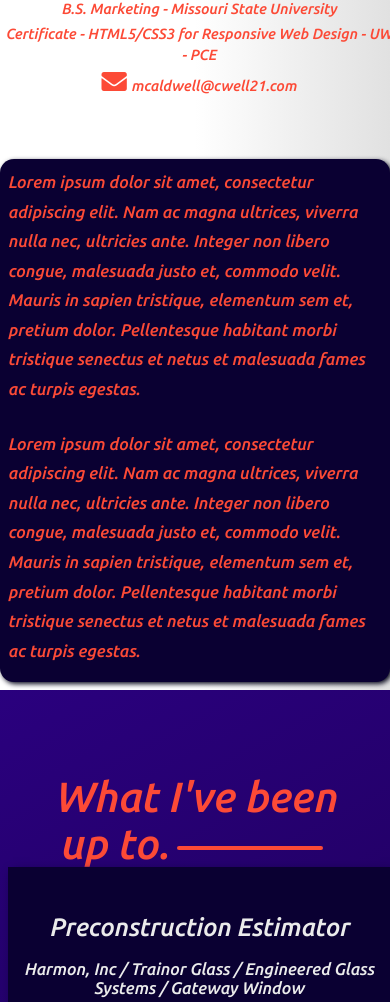
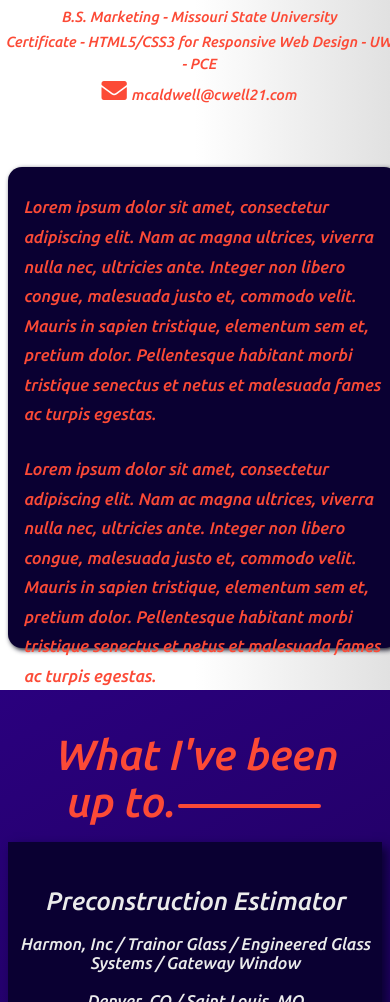
Before and after one commit to Cwell21/cwell_resume, a React (Create React App) app: page / in a window 390 px wide. Shown: the part 998-2000 px from the top of the page. Built offline with nearby package versions, Linux system fonts and the light colour scheme.

Commit message:
Progress on ipad design

```diff
--- a/src/Components/About/About.css
+++ b/src/Components/About/About.css
@@ -30,7 +30,7 @@
   align-items: center;
   height: 60vh;
   justify-content: center;
-  margin: 15vh 0 0;
+  margin: 10vh 0 0;
   position: relative;
   width: 75%;
 }
@@ -122,28 +122,24 @@
   margin-right: .5vh;
 }
 
-/* .about_header:before {
-  border-bottom: 2px solid rgb(252,74,54);
-  content: '';
-  display: inline-block;
-  margin: auto;
-  width: 30%;
-} */
-
 .about_stats:before {
-  border-bottom: 4px solid rgb(252,74,54);
+  border-bottom: .5vh solid rgb(252,74,54);
   border-radius: 5px;
   content: '';
   display: inline-block;
-  margin: 0 auto 1vh;
-  width: 30%;
+  margin: 1vh auto;
+  width: 20%;
 }
 
 
 @media only screen and (max-width: 1024px) {
 
+  #about {
+    padding-bottom: 5vh;
+  }
+
   .about_section {
-
+    height: 80vh;
     margin-top: 5vh;
     padding: 0 2vw;
     width: 100%;
@@ -154,9 +150,10 @@
   }
 
   #about_description {
-    height: auto;
+    height: 100%;
     left:0;
-    padding: 0 2vw 0;
+    margin: 0 2vw;
+    padding: 2vh 4vw;
     width: 100vw;
   }
 
--- a/src/Components/Experience/Experience.css
+++ b/src/Components/Experience/Experience.css
@@ -24,11 +24,11 @@
 }
 
 .experience_header:after {
-  border-bottom: 4px solid rgb(252,74,54);
+  border-bottom: .5vh solid rgb(252,74,54);
   border-radius: 5px;
   content: '';
   display: inline-block;
-  margin: 0 2vw 1vh;
+  margin: 1vh 1vw;
   width: 50%;
 }
 
@@ -40,7 +40,14 @@
 /* MEDIA QUERIES */
 
 @media only screen and (max-width:1024px) {
+  #experience{
 
+    padding: 5vh 1vw 0;
+  }
+
+  .experience_section {
+    align-items: space-around;
+  }
 
 
 }
--- a/src/Components/Experience/Job/Job.css
+++ b/src/Components/Experience/Job/Job.css
@@ -79,16 +79,12 @@
   }
 
   .experience_article {
-    background:
-      linear-gradient(-135deg, transparent 50px, rgb(10,0,50) 0) top right,
-      linear-gradient(-45deg, transparent 50px, rgb(10,0,50) 0) bottom right;
-
+    background-color: rgb(10,0,50);
+    margin: 2vh 0;
     width:100%;
   }
   .article_job .experience_article:last-child{
-    background:
-      linear-gradient(135deg, transparent 50px, rgb(10,0,50) 0) top left,
-      linear-gradient(45deg, transparent 50px, rgb(10,0,50) 0) bottom left;
+    background-color: rgb(10,0,50);
     width:100%;
   }
 
--- a/src/Components/Portfolio/Portfolio.css
+++ b/src/Components/Portfolio/Portfolio.css
@@ -1,7 +1,7 @@
 /* STYLES FOR PORTFOLIO COMPONENT */
 
 #portfolio {
-
+border: 1px solid red;
   align-items: center;
   background: linear-gradient(152deg, rgba(42,0,126,1) 0%, rgba(24,0,70,1) 100%);
   display: flex;
@@ -21,11 +21,11 @@
 }
 
 #portfolio h2:after {
-  border-bottom: 4px solid rgb(252,74,54);
+  border-bottom: .5vh solid rgb(252,74,54);
   border-radius: 5px;
   content: '';
   display: inline-block;
-  margin: 0 2vw 1vh;
+  margin: 1vh 2vw;
   width: 50%;
 }
 
--- a/src/Components/Skills/Skills.css
+++ b/src/Components/Skills/Skills.css
@@ -8,7 +8,7 @@
   padding: 5vh 0 0;
 }
 
-#skills h1 {
+#skills h2 {
 
     color: rgb(252,74,54);
     font-size: 5vh;
@@ -16,12 +16,12 @@
     width: 75%;
 }
 
-#skills h1:before {
-  border-bottom: 4px solid rgb(252,74,54);
+#skills h2:before {
+  border-bottom: .5vh solid rgb(252,74,54);
   border-radius: 5px;
   content: '';
   display: inline-block;
-  margin: 0 2vw 1vh;
+  margin: 1vh 2vw;
   width: 50%;
 }
 
@@ -115,11 +115,20 @@
     padding-top: 2vh;
   }
 
-  #skills h1 {
+  #skills h2 {
     width:100%;
   }
-  #skills h1:before {
+  #skills h2:before {
     display: none;
+  }
+
+  #skills h2:after {
+    border-bottom: .5vh solid rgb(252,74,54);
+    border-radius: 5px;
+    content: '';
+    display: inline-block;
+    margin: 1vh 2vw;
+    width: 50%;
   }
 
   .skills_row {
--- a/src/Components/Skills/Skills.js
+++ b/src/Components/Skills/Skills.js
@@ -108,14 +108,14 @@ export function Skills(props) {
 
   return(
     <article id='skills' className='site_article'>
-      <h1>Where and what I've learned.</h1>
+      <h2>Where and what I've learned.</h2>
       <section className='skills_row'>
         <section className='education'>
-        <h2> Where I've Learned</h2>
+        <h3> Where I've Learned</h3>
           {displaySchool}
         </section>
         <aside className='tech_skills'>
-          <h2> What I know </h2>
+          <h3> What I know </h3>
           <section className='tech_skill_items'>
             {displaySkills}
           </section>
--- a/src/Components/Work/Work.css
+++ b/src/Components/Work/Work.css
@@ -104,3 +104,25 @@
   .work_card:hover .work_card_information {
     min-height: 35vh;
   }
+
+/* MEDIA QUERIES */
+
+@media only screen and (max-width:1024px) {
+
+  #work h2:before {
+    display: none;
+
+  }
+
+
+  #work h2:after {
+    border-bottom: 4px solid rgb(252,74,54);
+    border-radius: 5px;
+    content: '';
+    display: block;
+    margin: auto;
+    width: 50%;
+  }
+
+
+}
```
Also changed, not shown: public/index.html (+0 -10 lines).
